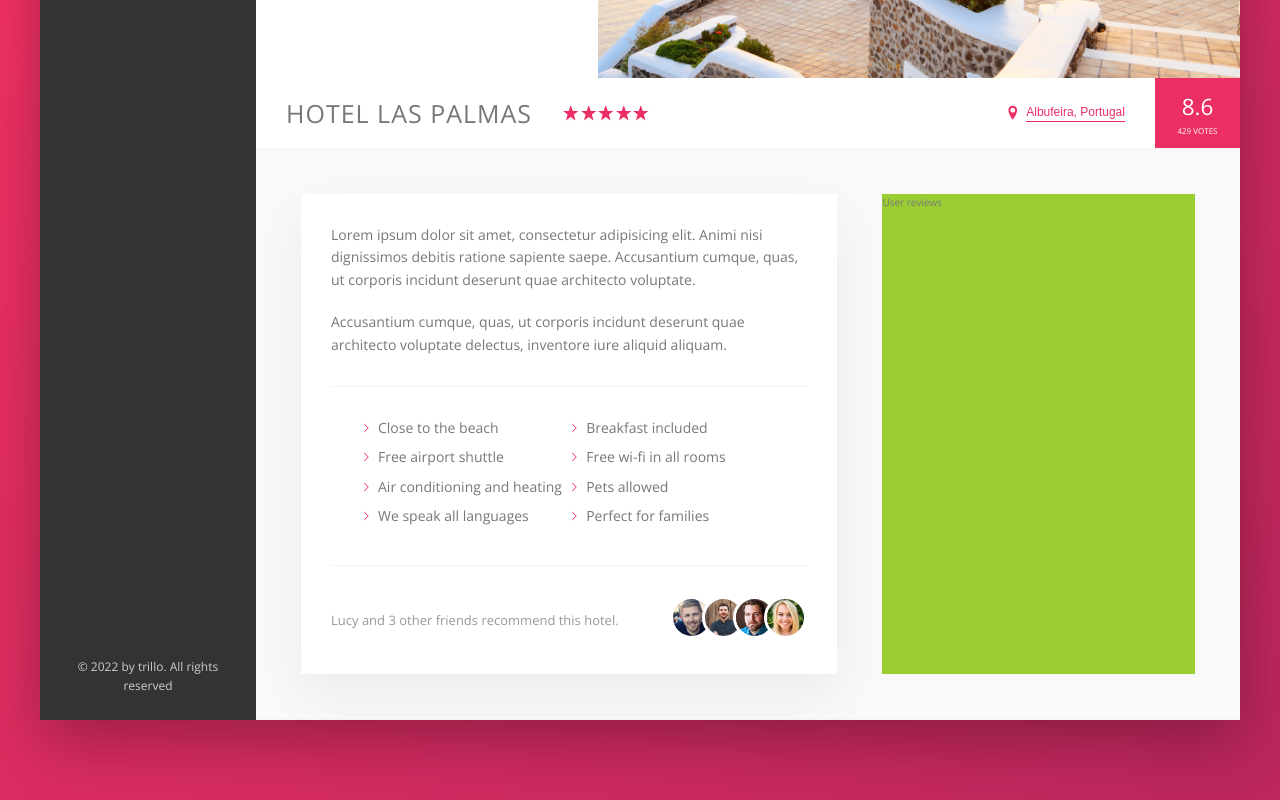
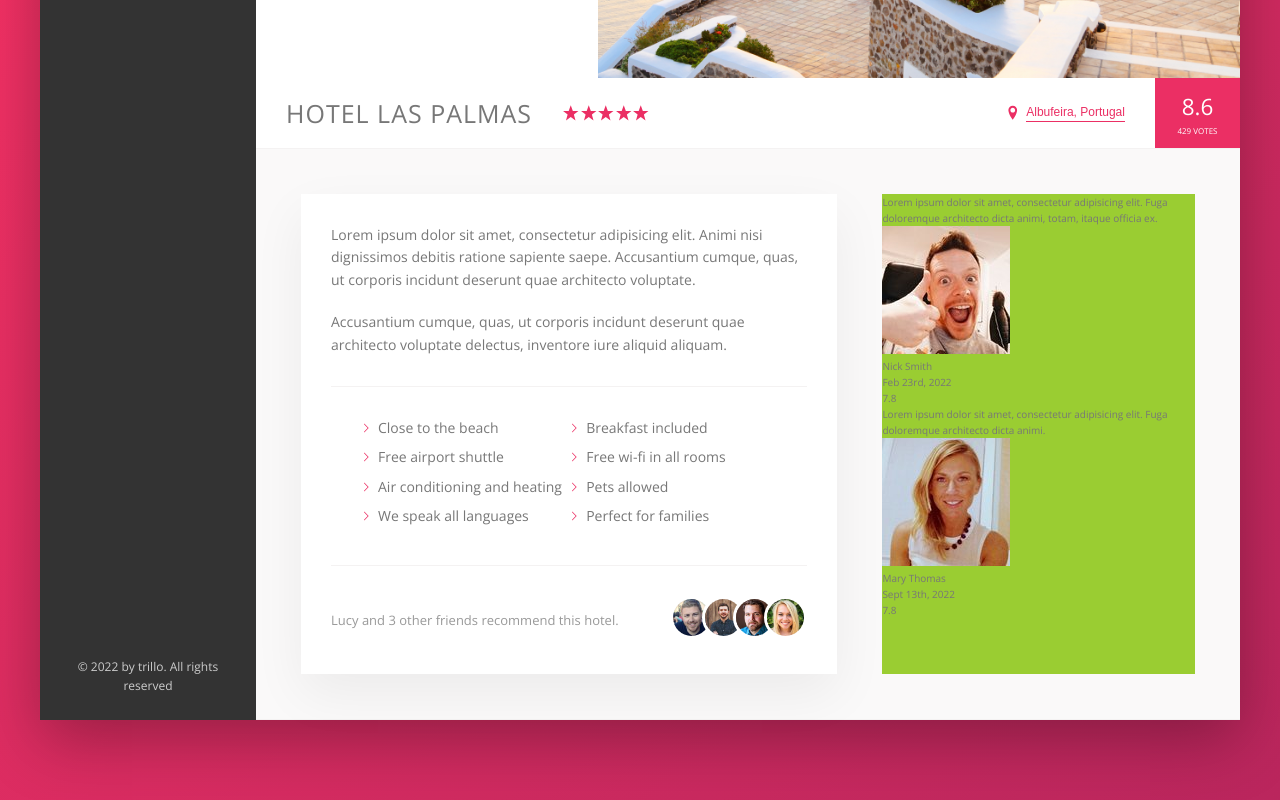
Before and after one commit to erhanertem/Website-Trillo, a website: page index.html in a window 1280 px wide. Shown: the part 457-1257 px from the top of the page. Drawn offline with nearby package versions, Linux system fonts and the light colour scheme.

Commit message:
Add HTML for the right wing content - reviews

```diff
--- a/index.html
+++ b/index.html
@@ -164,8 +164,8 @@
 					</div>
 					<!--  -->
 					<!-- DESCRIPTION BLOCK -->
-					<!-- DESCRIPTION LEFT WING -->
 					<div class="detail">
+						<!-- DESCRIPTION LEFT WING - hotel overview -->
 						<div class="detail__description">
 							<p class="paragraph">
 								Lorem ipsum dolor sit amet, consectetur adipisicing elit. Animi
@@ -215,9 +215,54 @@
 								</div>
 							</div>
 						</div>
-						<div class="detail__user-reviews">User reviews</div>
+						<!--  -->
+						<!-- DESCRIPTION RIGHT WING - reviews -->
+						<div class="detail__user-reviews">
+							<!-- 1st review -->
+							<figure class="review">
+								<!-- IMPORTANT: <figure> elements envelop <blockquote> elements therefore its also good for testimonial sections/reviews sections. -->
+								<blockquote class="review__text">
+									Lorem ipsum dolor sit amet, consectetur adipisicing elit. Fuga
+									doloremque architecto dicta animi, totam, itaque officia ex.
+								</blockquote>
+								<figcaption class="review__user">
+									<img
+										class="review__photo"
+										src="img/user-1.jpg"
+										alt="user photo"
+									/>
+									<div class="review__user-box">
+										<p class="review__user-name">Nick Smith</p>
+										<p class="review__user-date">Feb 23rd, 2022</p>
+									</div>
+									<div class="review__rating">7.8</div>
+								</figcaption>
+							</figure>
+							<!--  -->
+							<!-- 2nd review -->
+							<figure class="review">
+								<!-- <figure> elements envelop <blockquote> elements therefore its also good for testimonial sections/reviews sections. -->
+								<blockquote class="review__text">
+									Lorem ipsum dolor sit amet, consectetur adipisicing elit. Fuga
+									doloremque architecto dicta animi.
+								</blockquote>
+								<figcaption class="review__user">
+									<img
+										class="review__photo"
+										src="img/user-2.jpg"
+										alt="user photo"
+									/>
+									<div class="review__user-box">
+										<p class="review__user-name">Mary Thomas</p>
+										<p class="review__user-date">Sept 13th, 2022</p>
+									</div>
+									<div class="review__rating">7.8</div>
+								</figcaption>
+							</figure>
+							<!--  -->
+						</div>
+						<!--  -->
 					</div>
-					<!--  -->
 				</main>
 			</div>
 		</div>
```
